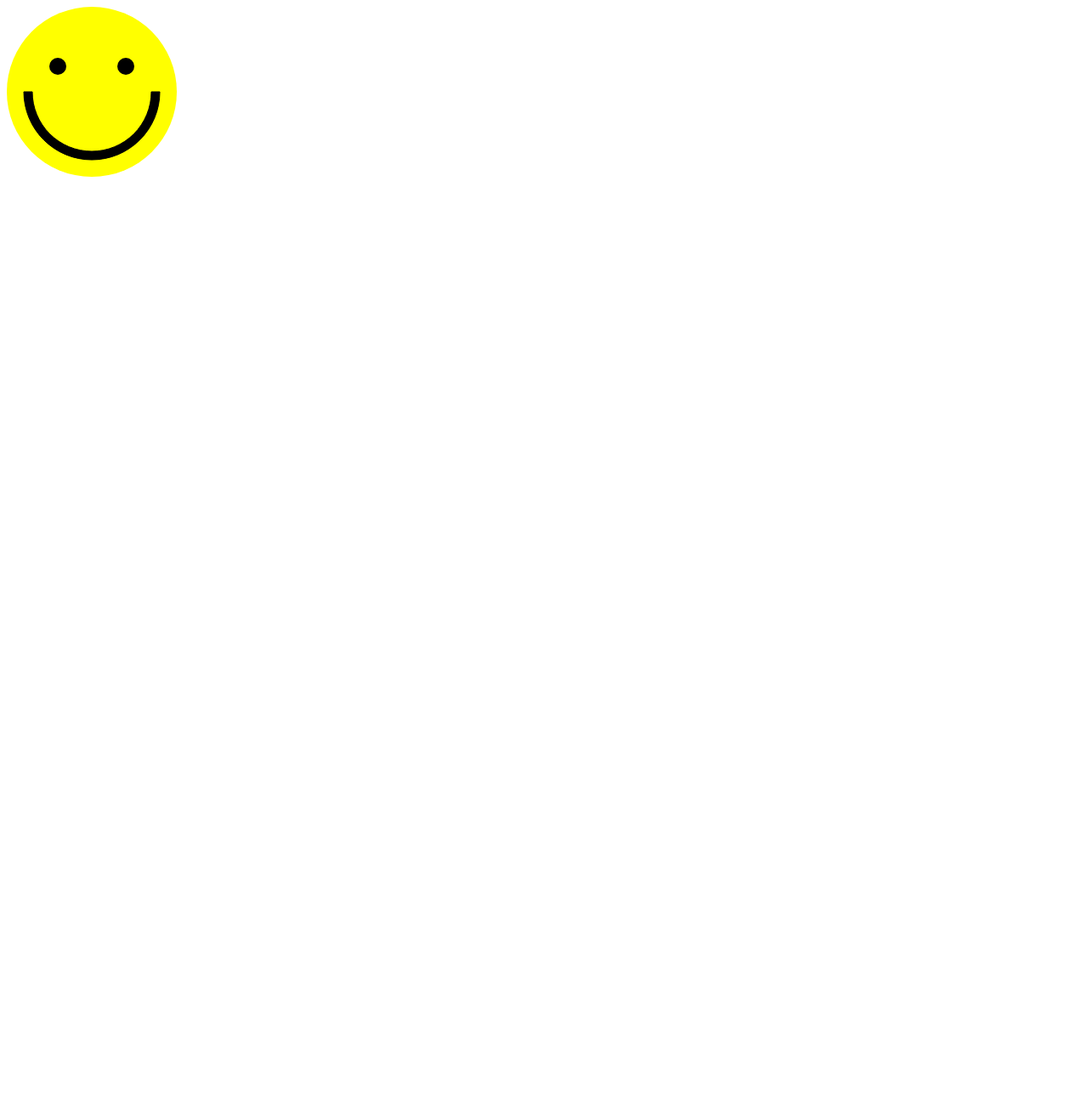
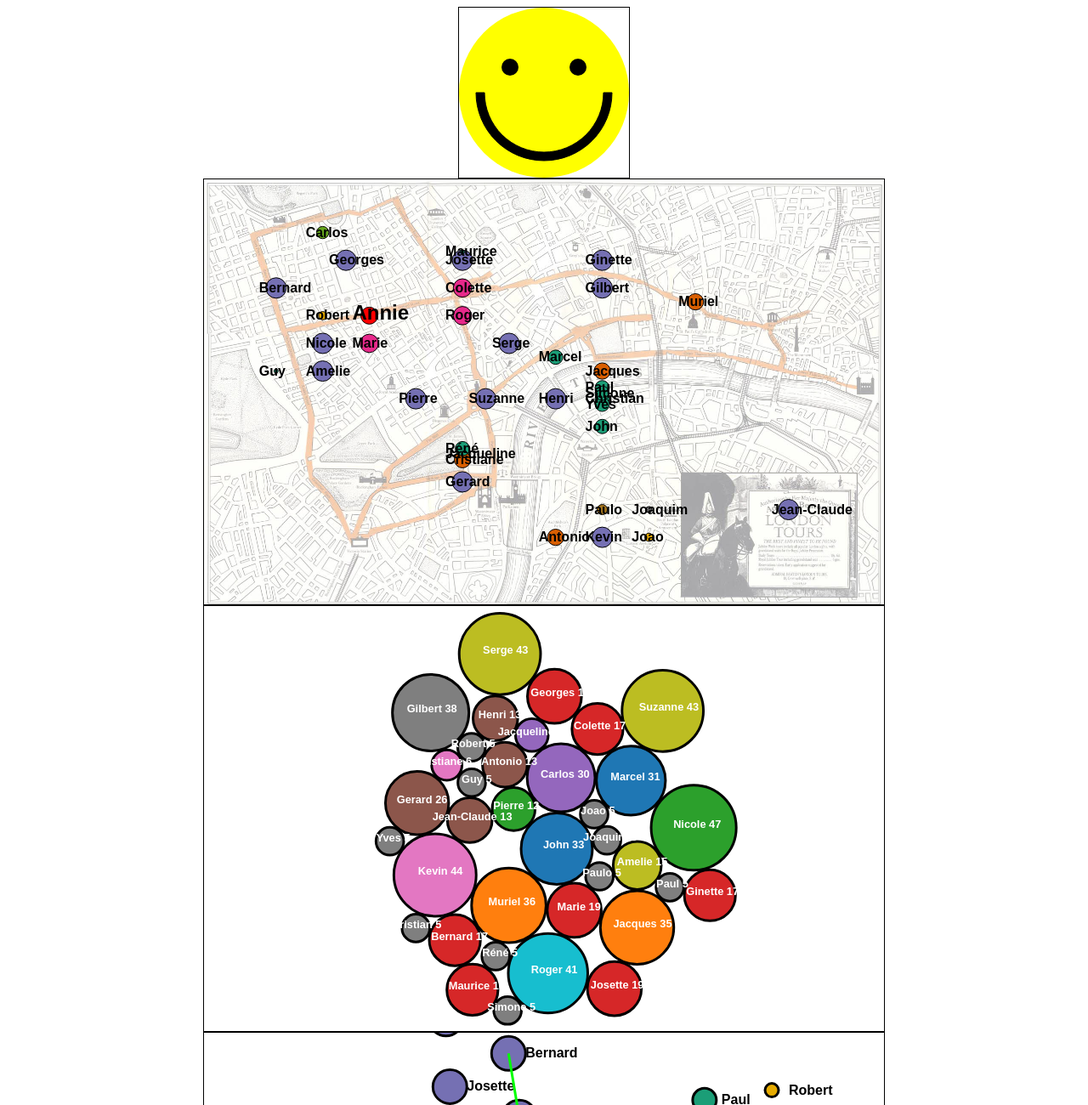
Before and after one commit to Kieirra/investigation_d3js, a website built with Parcel: page index.html in a window 1280 px wide. Shown: the top 1300 px of the page at 85% size. Before the commit the page ends 800 px from the top, so only its background shows below. Built offline with nearby package versions, Linux system fonts and the light colour scheme; animation ran at ten frames a second.

Commit message:
3 propositions

```diff
--- a/index.html
+++ b/index.html
@@ -6,10 +6,30 @@
   <meta name="viewport" content="width=device-width, initial-scale=1.0" />
   <meta http-equiv="X-UA-Compatible" content="ie=edge" />
   <title>Investigation</title>
+  <style>
+    body {
+      display: flex;
+      align-items: center;
+      justify-content: center;
+      flex-direction: column;
+    }
+
+    #cloudGraph {
+      background-image: url('./assets/map.jpg');
+      background-size: 100%;
+    }
+
+    svg {
+      border: solid black 1px;
+    }
+  </style>
 </head>
 
 <body>
   <svg id="smiley" width=200 height=200></svg>
+  <svg id="cloudGraph" width=800 height=500></svg>
+  <svg id="bubbleGraph" width=800 height=500></svg>
+  <svg id="forceDirectedGraph" width=800 height=500></svg>
   <script src="./index.js"></script>
 </body>
 
--- a/index.js
+++ b/index.js
@@ -1,6 +1,34 @@
+import { forceSimulation, forceLink } from "d3";
 import Smiley from "./src/Smiley";
+import CloudGraph from "./src/CloudGraph";
+import JSON_DATA from "./assets/data.json"
+import BubbleGraph from "./src/BubbleGraph";
+import ForceDirectedGraph from "./src/ForceDirectedGraph";
 
 document.addEventListener("DOMContentLoaded", () => {
+
+    // Only use to simplify reading
+    joinLinksWithPersonInJsonData();
+
     const smiley = new Smiley("#smiley");
     smiley.draw();
+
+    const cloudGraph = new CloudGraph("#cloudGraph", JSON_DATA);
+    cloudGraph.draw();
+
+    const bubbleGraph = new BubbleGraph("#bubbleGraph", JSON_DATA);
+    bubbleGraph.draw();
+
+    const forceDirectedGraph = new ForceDirectedGraph("#forceDirectedGraph", JSON_DATA);
+    forceDirectedGraph.draw();
 })
+
+function joinLinksWithPersonInJsonData() {
+    // @ts-ignore
+    const linkForce = forceLink().id(d => d.name);
+    forceSimulation()
+        .force("link", linkForce)
+        .nodes(JSON_DATA.persons)
+        .force("link")
+        .links(JSON_DATA.links.concat(JSON_DATA["family-links"]));
+}
--- /dev/null
+++ b/src/BubbleGraph.js
@@ -0,0 +1,77 @@
+import { select, scaleOrdinal, schemeCategory10, pack, hierarchy } from "d3";
+
+class BubbleGraph {
+
+    /**
+     * @param {string} svgDomId
+     * @param {{ "persons": any[*]; "links": any[]; "family-links": any[]; }} datasets
+     */
+    constructor(svgDomId, datasets) {
+        this.datasets = datasets;
+        this.svg = select(svgDomId);
+        this.width = +this.svg.attr("width"); // use + to use a number and not a string (kind of parseInt())
+        this.height = +this.svg.attr("height");
+    }
+
+    draw() {
+        const bubble = pack()
+            .size([this.width, this.height])
+            .padding(1.5);
+
+        // Bubble chart Need this json format : {"children": Array}
+        const root = hierarchy({ "children": this.datasets.persons })
+            .sum(person => this.computeKillCapacity(person));  // Compute the "Count" to calculate circle radius value
+
+        this.drawNodes(bubble, root);
+        this.drawNames(bubble, root);
+    }
+
+    drawNodes(bubble, root) {
+        const color = scaleOrdinal(schemeCategory10);
+        this.svg.selectAll("circle")
+            .data(bubble(root).descendants())
+            .enter()
+            .append("circle")
+            .filter(this.displayOnlySuspects)
+            .attr("r", d => d.r)
+            .attr("stroke-width", 3)
+            .attr("stroke", "black")
+            .attr("fill", d => color("" + d.r))
+            .attr("transform", d => "translate(" + d.x + "," + d.y + ")");
+    }
+
+    displayOnlySuspects(bubbleSingleData) {
+        return !bubbleSingleData.children && bubbleSingleData.data.name !== "Annie";
+    }
+
+    drawNames(bubble, root) {
+        this.svg.selectAll("text")
+            .data(bubble(root).descendants())
+            .enter()
+            .append("text")
+            .filter(d => !d.children && d.data.name !== "Annie") // Do not display root bubble
+            .attr("font-family", "sans-serif")
+            .attr("font-size", "0.8em")
+            .attr("font-weight", "bold")
+            .attr("fill", "white")
+            .attr("x", d => d.x - d.data.name.length * 4) // Hack to center (not really good but dc (: )
+            .attr("y", d => d.y)
+            .text(d => `${d.data.name} ${d.value}`);
+    }
+
+    /**
+     * @params {JSONObject}
+     */
+    computeKillCapacity(person) {
+        // Weight (multiplier) and characteristic here are totaly subjectif
+        const alibi = (5 - person.alibi) * 4;
+        const arme = person.permisArme === "oui" ? 20 : -10;
+        const age = 5 * (35 - Math.abs(35 - person.age)) / 35;
+        const taille = 10 * (170 - Math.abs(170 - person.taille)) / 170;
+        const vision = (5 - person.vision) * 2;
+        const killScore = Math.ceil(alibi + vision + arme + age + taille)
+        return killScore < 5 ? 5 : killScore;
+    }
+}
+
+export default BubbleGraph;
--- /dev/null
+++ b/src/CloudGraph.js
@@ -0,0 +1,106 @@
+import { select, scaleOrdinal, schemeDark2, scaleLinear } from "d3";
+
+const MARGIN = 30;
+const MAX_X_DATASETS = 135;
+const MAX_Y_DATASETS = 135;
+
+class CloudGraph {
+
+    /**
+     * @param {string} svgDomId
+     * @param {{ "persons": any[]; "links": any[]; "family-links": any[]; }} datasets
+     */
+    constructor(svgDomId, datasets) {
+        this.datasets = datasets;
+        this.svg = select(svgDomId);
+        this.width = +this.svg.attr("width"); // use + to use a number and not a string (kind of parseInt())
+        this.height = +this.svg.attr("height");
+    }
+
+    draw() {
+        this.drawPersons();
+        this.drawNames();
+        this.svg.on("mouseover", this.displayLinks.bind(this));
+        this.svg.on("mouseout", this.removeLinks.bind(this));
+    }
+
+    drawPersons() {
+        const color = scaleOrdinal(schemeDark2);
+        const xScale = this.getXScale();
+        const yScale = this.getYScale();
+
+        this.svg
+            .selectAll("circle")
+            .data(this.datasets.persons)
+            .enter()
+            .append("circle")
+            .attr("r", d => d.role === "victime" ? 10 : (11 - d.alibi) * 1.2)
+            .attr("cx", d => xScale(d.position.x))
+            .attr("cy", d => yScale(d.position.y))
+            .attr("fill", d => d.role === "victime" ? "red" : color("" + d.alibi))
+            .attr("stroke", "black");
+    }
+
+    drawNames() {
+        const xScale = this.getXScale();
+        const yScale = this.getYScale();
+
+        this.svg
+            .selectAll("coord")
+            .data(this.datasets.persons)
+            .enter()
+            .append("text")
+            .attr("font-family", "sans-serif")
+            .attr("font-size", d => d.role === "victime" ? "1.5em" : "1em")
+            .attr("font-weight", "bold")
+            .attr("x", d => xScale(d.position.x) - 20)
+            .attr("y", d => yScale(d.position.y) + 5)
+            .attr("fill", "black")
+            .text(d => d.name);
+    }
+
+    displayLinks() {
+        const xScale = this.getXScale();
+        const yScale = this.getYScale();
+
+        this.svg
+            .append("g")
+            .attr("class", "links")
+            .selectAll("line")
+            .data(this.datasets.links)
+            .enter()
+            .append("line")
+            .attr("stroke-width", 3)
+            .attr("style", "stroke:rgb(0,255,0)")
+            .attr("x1", d => xScale(d.source.position.x))
+            .attr("y1", d => yScale(d.source.position.y))
+            .attr("x2", d => xScale(d.target.position.x))
+            .attr("y2", d => yScale(d.target.position.y));
+        /**
+         *  Code above works because we force links between 'links' and persons with joinLinksToPersons() in index.js
+         *  otherwise we should do this :
+         * .attr("x1", d => xScale(this.datasets.persons.find(p => p.name === d.source).position.x))
+         * .attr("y1", d => yScale(this.datasets.persons.find(p => p.name === d.source).position.y))
+         * .attr("x2", d => xScale(this.datasets.persons.find(p => p.name === d.target).position.x))
+         * .attr("y2", d => yScale(this.datasets.persons.find(p => p.name === d.target).position.y));
+         */
+    }
+
+    removeLinks() {
+        this.svg.selectAll("g.links").remove();
+    }
+
+    getXScale() {
+        return scaleLinear()
+            .domain([0, MAX_X_DATASETS])
+            .range([MARGIN, this.width - MARGIN]);
+    }
+
+    getYScale() {
+        return scaleLinear()
+            .domain([0, MAX_Y_DATASETS])
+            .range([MARGIN, this.height - MARGIN]);
+    }
+}
+
+export default CloudGraph;
--- /dev/null
+++ b/src/ForceDirectedGraph.js
@@ -0,0 +1,97 @@
+import { select, scaleOrdinal, schemeDark2, forceSimulation, forceLink, forceManyBody, forceCenter, forceCollide } from "d3";
+
+class ForceDirectedGraph {
+    /**
+     * @param {string} svgDomId
+     * @param {{ "persons": any[]; "links": any[]; "family-links": any[]; }} datasets
+     */
+    constructor(svgDomId, datasets) {
+        this.datasets = datasets;
+        this.svg = select(svgDomId);
+        this.width = +this.svg.attr("width"); // use + to use a number and not a string (kind of parseInt())
+        this.height = +this.svg.attr("height");
+    }
+
+    draw() {
+        this.configureNodeStyle();
+        this.configureText();
+        const allLinks = this.datasets.links.concat(this.datasets["family-links"]);
+        this.configureLinkStyle(allLinks);
+        this.configureSimulation(allLinks);
+    }
+
+    configureNodeStyle() {
+        const color = scaleOrdinal(schemeDark2);
+
+        this.nodes = this.svg
+            .append("g")
+            .selectAll("person")
+            .data(this.datasets.persons)
+            .enter()
+            .append("circle") // Créer un element SVG circle
+            .attr("stroke-width", 3)
+            .attr("stroke", "black")
+            .attr("fill", d => d.role === "victime" ? "red" : color(d.alibi));
+    }
+
+    configureText() {
+        this.text = this.svg.append("g")
+            .selectAll("person")
+            .data(this.datasets.persons)
+            .enter()
+            .append("text")
+            .attr("font-family", "sans-serif")
+            .attr("font-size", d => d.role === "victime" ? "1.5em" : "1em")
+            .attr("font-weight", "bold")
+            .attr("fill", d => d.role === "victime" ? "red" : "black")
+            .text(d => `${d.name}`);
+    }
+
+    configureLinkStyle(allLinks) {
+        this.links = this.svg.append("g")
+            .selectAll("line")
+            .data(allLinks)
+            .enter()
+            .append("line")
+            .attr("stroke-width", 3)
+            .attr("style", "stroke:rgb(0,255,0)");
+    }
+
+    configureSimulation(allLinks) {
+        forceSimulation()
+            // @ts-ignore
+            .force("link", forceLink().id(d => d.name)) // Use in ticked() to know which data to joins
+            .force("charge", forceManyBody().strength(10)) // Less strength = more space between link
+            .force("center", forceCenter(this.width / 2, this.height / 2))
+            // @ts-ignore
+            .force('collide', forceCollide(d => d.id === d.name ? 10 : 40))
+            .nodes(this.datasets.persons)
+            .on("tick", this.ticked.bind(this))
+            .force("link")
+            // @ts-ignore
+            .links(allLinks);
+    }
+
+    /**
+     * Update function for simulation
+     */
+    ticked() {
+        this.nodes
+            .attr("cx", d => d.x)     // (Do not use d.position.x here)
+            .attr("cy", d => d.y)
+            .attr("r", d => d.role === "victime" ? 10 : (11 - d.alibi) * 2)
+
+        this.links
+            .attr("x1", d => d.source.x)
+            .attr("y1", d => d.source.y)
+            .attr("x2", d => d.target.x)
+            .attr("y2", d => d.target.y);
+
+        this.text
+            .attr("x", d => d.x + 20)
+            .attr("y", d => d.y + 5)
+    }
+
+}
+
+export default ForceDirectedGraph;
```
